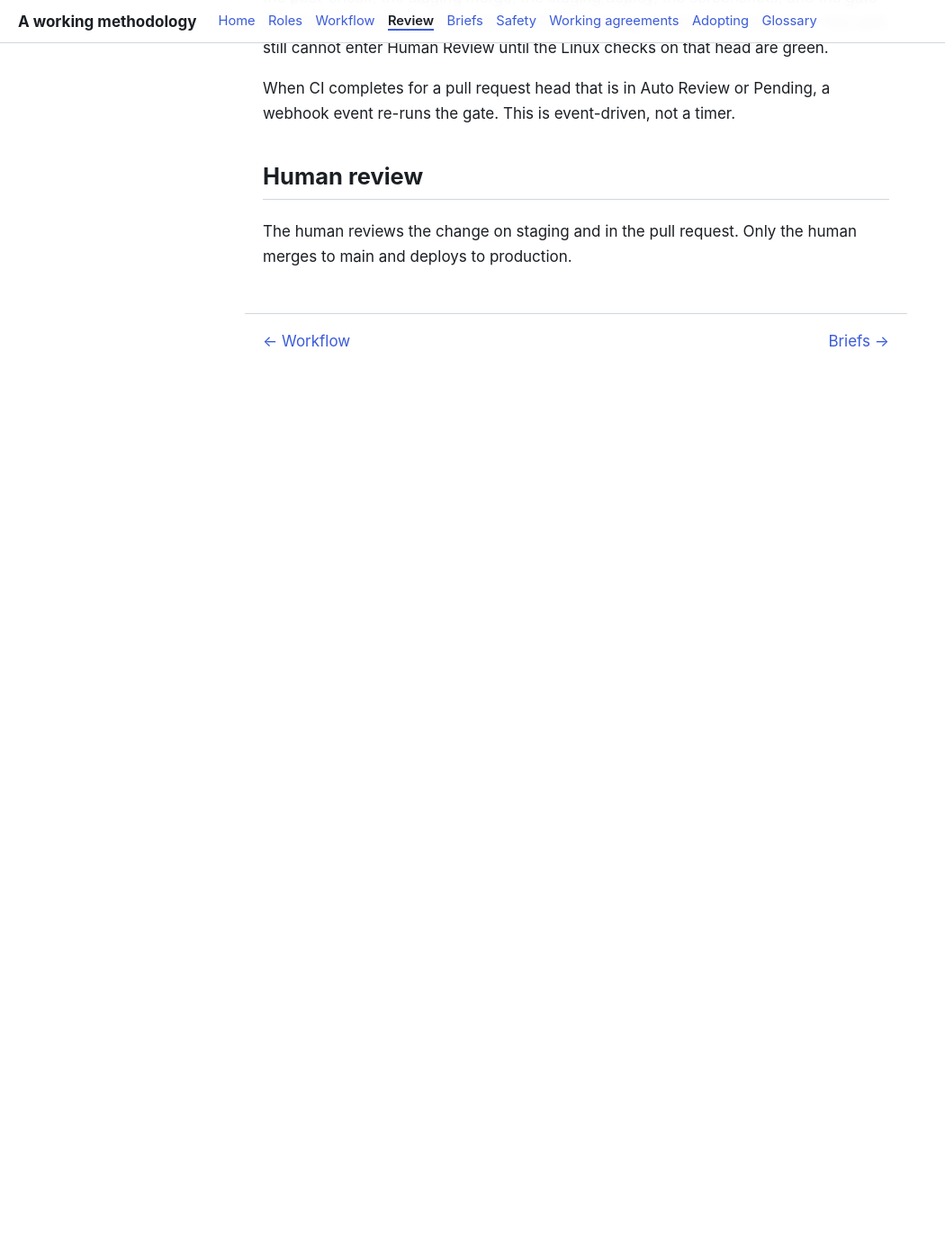
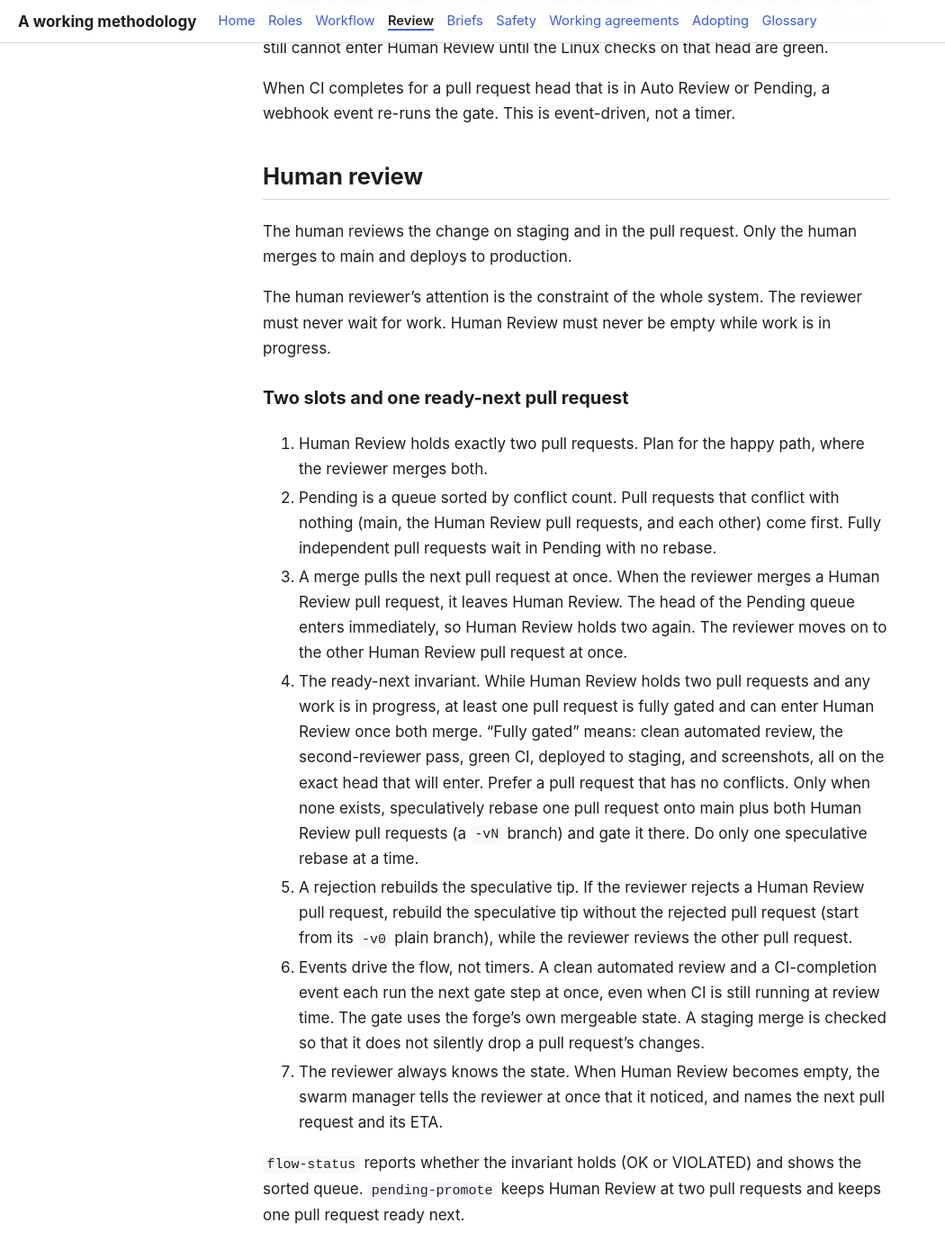
Before and after one commit to tangentcode/methodology, a Jekyll site: the page built from review.md, in a window 1280 px wide and 1400 px high, scrolled down 4571 px. Shown: the whole window at 90% size, without its empty margins (0-1050 px from the left). Built offline with Jekyll 4.4.1, drawn with Linux system fonts in a browser that asks for light colours; our own code applies the rules of GitHub Pages for plain Markdown files; before the commit the page ends 5029 px from its top, so only the background shows below that.

Commit message:
docs: two-slot Human Review with one ready-next pull request
Human Review holds exactly two pull requests. Pending is sorted by
conflict count. A merge promotes the queue head at once. While Human
Review is full and work is in progress, one fully gated ready-next
pull request is kept. Fixes #44.

```diff
--- a/review.md
+++ b/review.md
@@ -76,3 +76,17 @@ When CI completes for a pull request head that is in Auto Review or Pending, a w
 ## Human review
 
 The human reviews the change on staging and in the pull request. Only the human merges to main and deploys to production.
+
+The human reviewer's attention is the constraint of the whole system. The reviewer must never wait for work. Human Review must never be empty while work is in progress.
+
+### Two slots and one ready-next pull request
+
+1. Human Review holds exactly two pull requests. Plan for the happy path, where the reviewer merges both.
+2. Pending is a queue sorted by conflict count. Pull requests that conflict with nothing (main, the Human Review pull requests, and each other) come first. Fully independent pull requests wait in Pending with no rebase.
+3. A merge pulls the next pull request at once. When the reviewer merges a Human Review pull request, it leaves Human Review. The head of the Pending queue enters immediately, so Human Review holds two again. The reviewer moves on to the other Human Review pull request at once.
+4. The ready-next invariant. While Human Review holds two pull requests and any work is in progress, at least one pull request is fully gated and can enter Human Review once both merge. "Fully gated" means: clean automated review, the second-reviewer pass, green CI, deployed to staging, and screenshots, all on the exact head that will enter. Prefer a pull request that has no conflicts. Only when none exists, speculatively rebase one pull request onto main plus both Human Review pull requests (a `-vN` branch) and gate it there. Do only one speculative rebase at a time.
+5. A rejection rebuilds the speculative tip. If the reviewer rejects a Human Review pull request, rebuild the speculative tip without the rejected pull request (start from its `-v0` plain branch), while the reviewer reviews the other pull request.
+6. Events drive the flow, not timers. A clean automated review and a CI-completion event each run the next gate step at once, even when CI is still running at review time. The gate uses the forge's own mergeable state. A staging merge is checked so that it does not silently drop a pull request's changes.
+7. The reviewer always knows the state. When Human Review becomes empty, the swarm manager tells the reviewer at once that it noticed, and names the next pull request and its ETA.
+
+`flow-status` reports whether the invariant holds (OK or VIOLATED) and shows the sorted queue. `pending-promote` keeps Human Review at two pull requests and keeps one pull request ready next.
```
Also changed, not shown: roles.md (+2 -0 lines), workflow.md (+5 -2 lines).
